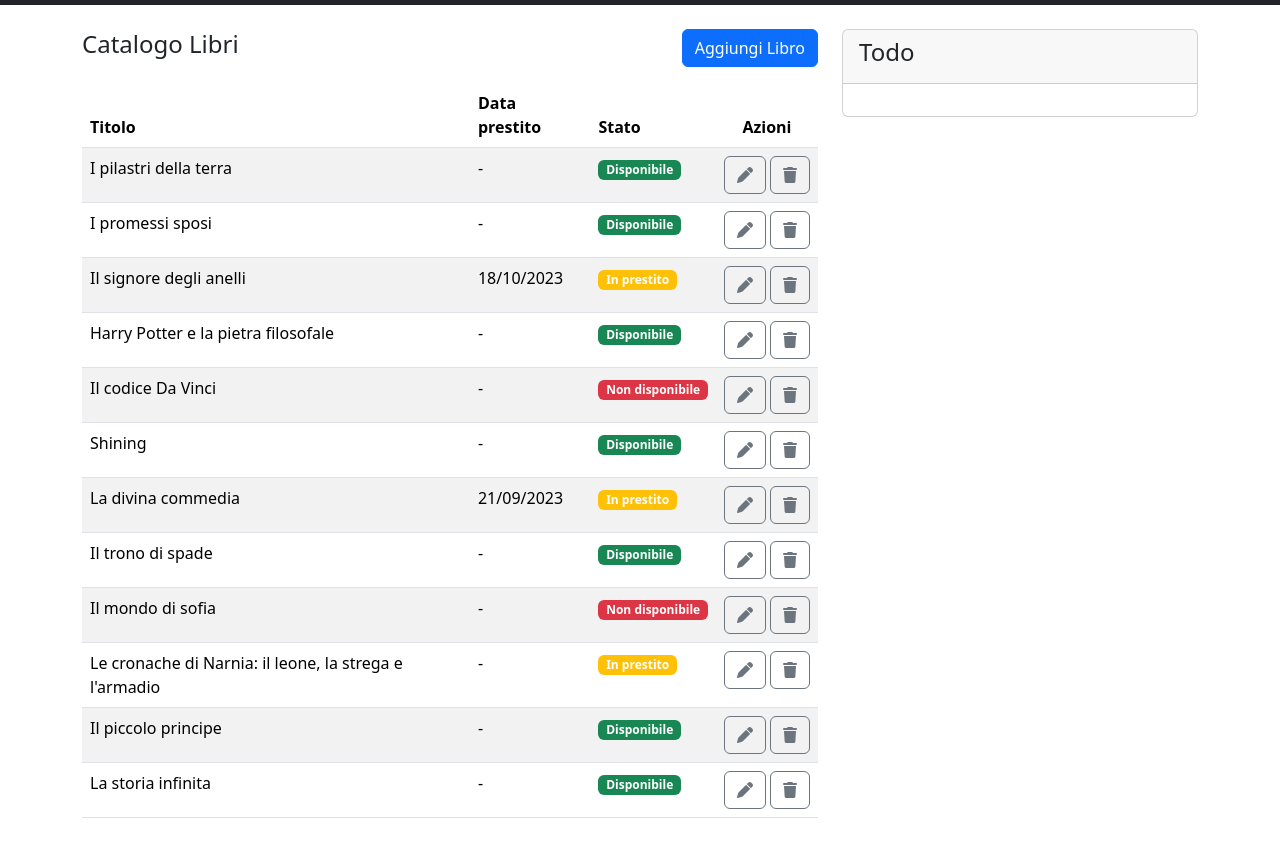
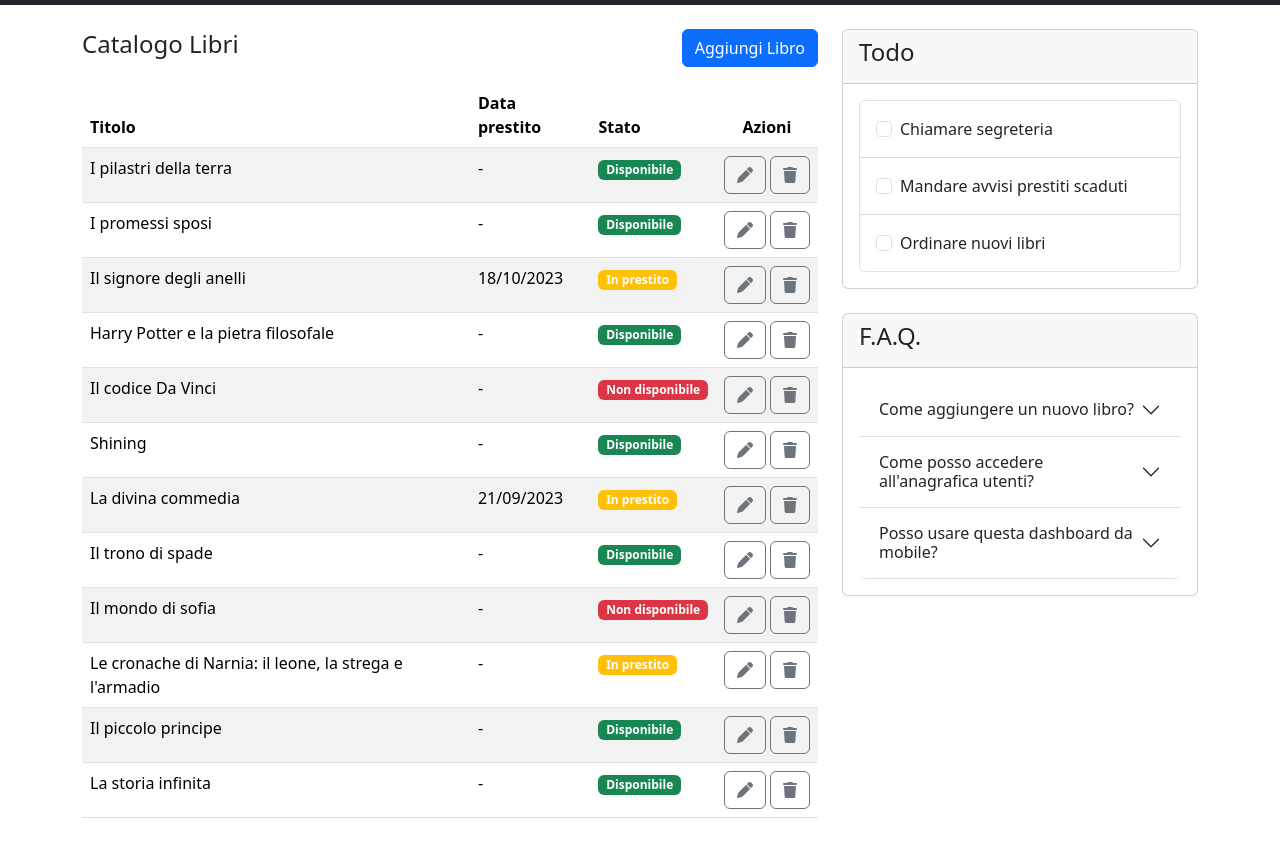
Before and after one commit to anilraj-rgb/html-css-bootstrap-dashboard, a plain HTML site: page index.html in a window 1280 px wide. Shown: the part 81-938 px from the top of the page. Drawn offline with nearby package versions, Linux system fonts and the light colour scheme.

Commit message:
[UPD] create according

```diff
--- a/index.html
+++ b/index.html
@@ -316,3 +316,84 @@
                 <h4>Todo</h4>
               </div>
               <div class="card-body">
+                <!-- form -->
+                <form action="#" method="get" class="border rounded">
+                    <div class="form-check m-3">
+                      <input class="form-check-input" type="checkbox" value="" id="flexCheckDefault1">
+                      <label class="form-check-label" for="flexCheckDefault1">
+                        Chiamare segreteria
+                      </label>
+                    </div>
+                    <hr class="text-secondary">
+                    <div class="form-check m-3">
+                      <input class="form-check-input" type="checkbox" value="" id="flexCheckDefault2">
+                      <label class="form-check-label" for="flexCheckDefault2">
+                        Mandare avvisi prestiti scaduti
+                      </label>
+                    </div>
+                    <hr class="text-secondary">
+                    <div class="form-check m-3">
+                      <input class="form-check-input" type="checkbox" value="" id="flexCheckDefault3">
+                      <label class="form-check-label" for="flexCheckDefault3">
+                        Ordinare nuovi libri
+                      </label>
+                    </div>
+                  </form>
+                </div>
+              </div>
+            </div>
+          </div>
+          <!-- f.a.q. -->
+          <div class="row mt-4">
+            <div class="col-12">
+              <div class="card">
+                <div class="card-header">
+                  <h4>F.A.Q.</h4>
+                </div>
+                <div class="card-body">
+                    <!-- accordion -->
+                    <div class="accordion" id="accordionExample">
+                        <div class="accordion-item border-0 border-bottom">
+                          <h2 class="accordion-header">
+                            <button class="accordion-button collapsed" type="button" data-bs-toggle="collapse" data-bs-target="#collapseOne" aria-expanded="false" aria-controls="collapseOne">
+                              Come aggiungere un nuovo libro?
+                            </button>
+                          </h2>
+                          <div id="collapseOne" class="accordion-collapse collapse" data-bs-parent="#accordionExample">
+                            <div class="accordion-body">
+                              <strong>Lorem, ipsum dolor sit amet consectetur adipisicing elit.</strong> Lorem ipsum dolor sit amet consectetur adipisicing elit. Consectetur, quia. Beatae facilis ipsum esse asperiores. Quia perspiciatis hic, soluta beatae unde harum. Doloremque accusamus quia libero aliquid quis, nesciunt architecto facilis impedit. Cumque repudiandae, et modi molestias dolorum optio velit rerum molestiae veniam, in minus pariatur ex architecto odio ratione!
+                            </div>
+                          </div>
+                        </div>
+                        <div class="accordion-item border-0 border-bottom">
+                          <h2 class="accordion-header">
+                            <button class="accordion-button collapsed" type="button" data-bs-toggle="collapse" data-bs-target="#collapseTwo" aria-expanded="false" aria-controls="collapseTwo">
+                              Come posso accedere all'anagrafica utenti?
+                            </button>
+                          </h2>
+                          <div id="collapseTwo" class="accordion-collapse collapse" data-bs-parent="#accordionExample">
+                            <div class="accordion-body">
+                              <strong>Lorem ipsum dolor sit amet consectetur, adipisicing elit.</strong> Error recusandae optio ipsum in veritatis! Tenetur vitae veritatis eos ipsam quod. Quam sunt sapiente quo inventore. Eveniet sapiente consequatur nulla suscipit veniam eligendi aliquam minima, magni inventore labore officia atque rem.
+                            </div>
+                          </div>
+                        </div>
+                        <div class="accordion-item border-0 border-bottom">
+                          <h2 class="accordion-header">
+                            <button class="accordion-button collapsed" type="button" data-bs-toggle="collapse" data-bs-target="#collapseThree" aria-expanded="false" aria-controls="collapseThree">
+                              Posso usare questa dashboard da mobile?
+                            </button>
+                          </h2>
+                          <div id="collapseThree" class="accordion-collapse collapse" data-bs-parent="#accordionExample">
+                            <div class="accordion-body">
+                              <strong>Lorem ipsum dolor sit amet.</strong> Lorem ipsum dolor sit, amet consectetur adipisicing elit. Consequuntur incidunt obcaecati dignissimos molestiae nemo? Id deserunt aut voluptatem maxime saepe?
+                            </div>
+                          </div>
+                        </div>
+                      </div>
+                    </div>
+                  </div>
+                </div>
+              </div>
+            </div>
+          </div>
+        </div>
```
